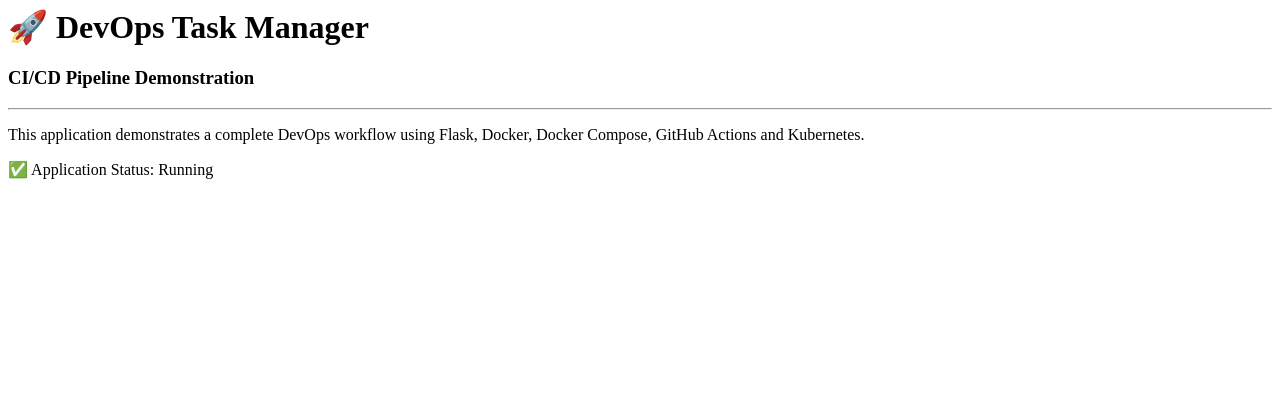
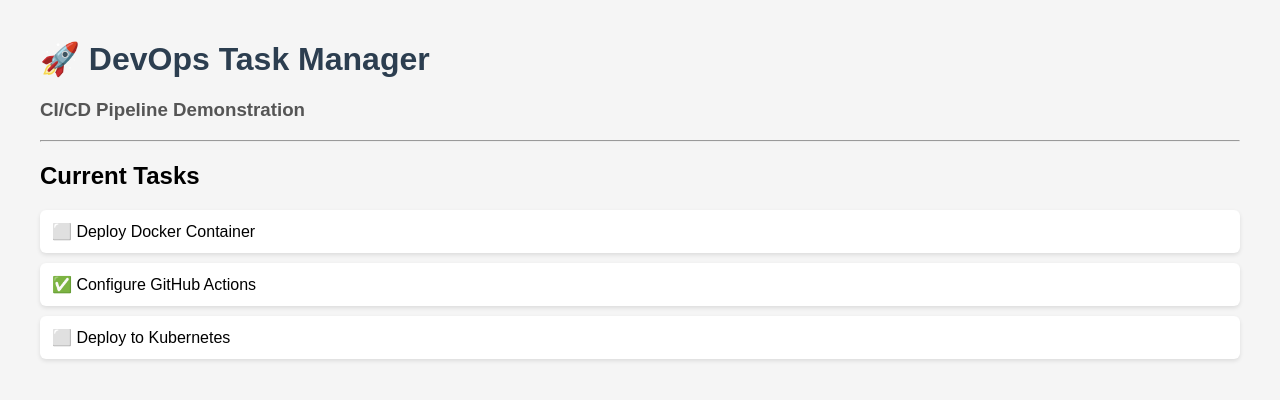
Before and after one commit to pia120498/github-actions-cicd-pipeline, a Flask app: page / in a window 1280 px wide. Shown: the top 400 px of the page. Run offline with Flask 3, Linux system fonts and the light colour scheme.

Commit message:
feat: implement task management interface

```diff
--- a/app/app.py
+++ b/app/app.py
@@ -5,7 +5,13 @@
 
 @app.route("/")
 def home():
-    return render_template("index.html")
+    tasks = [
+        {"name": "Deploy Docker Container", "completed": False},
+        {"name": "Configure GitHub Actions", "completed": True},
+        {"name": "Deploy to Kubernetes", "completed": False},
+    ]
+
+    return render_template("index.html", tasks=tasks)
 
 
 if __name__ == "__main__":
--- a/app/static/style.css
+++ b/app/static/style.css
@@ -12,6 +12,15 @@
     color: #555;
 }
 
-p {
-    font-size: 18px;
+ul {
+    list-style: none;
+    padding: 0;
 }
+
+li {
+    background: white;
+    padding: 12px;
+    margin-bottom: 10px;
+    border-radius: 6px;
+    box-shadow: 0 2px 4px rgba(0,0,0,0.1);
+}
--- a/app/templates/index.html
+++ b/app/templates/index.html
@@ -1,16 +1,27 @@
+<head>
+    <link rel="stylesheet" href="{{ url_for('static', filename='style.css') }}">
+</head>
+
 <body>
+
     <h1>🚀 DevOps Task Manager</h1>
 
     <h3>CI/CD Pipeline Demonstration</h3>
 
     <hr>
 
-    <p>
-        This application demonstrates a complete DevOps workflow using
-        Flask, Docker, Docker Compose, GitHub Actions and Kubernetes.
-    </p>
+    <h2>Current Tasks</h2>
 
-    <p>
-        ✅ Application Status: Running
-    </p>
+    <ul>
+        {% for task in tasks %}
+            <li>
+                {% if task.completed %}
+                    ✅ {{ task.name }}
+                {% else %}
+                    ⬜ {{ task.name }}
+                {% endif %}
+            </li>
+        {% endfor %}
+    </ul>
+
 </body>
```
